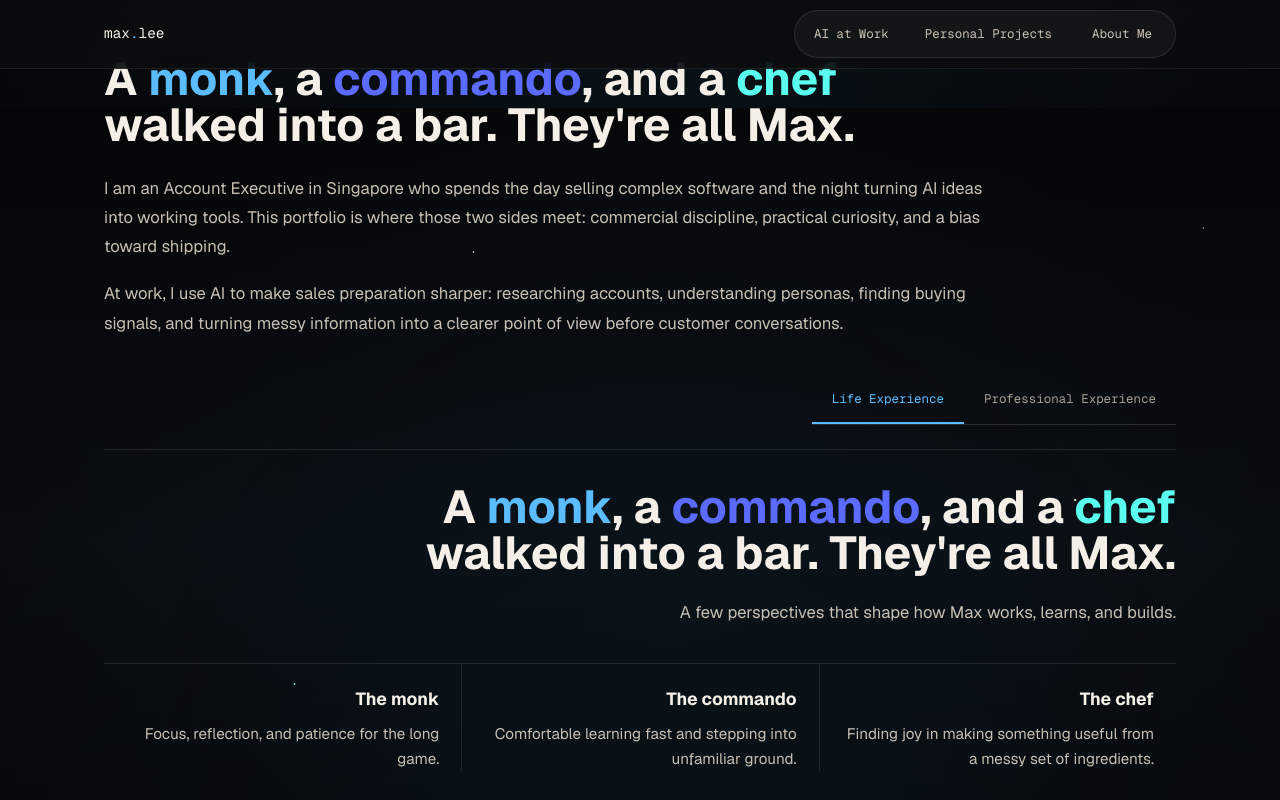
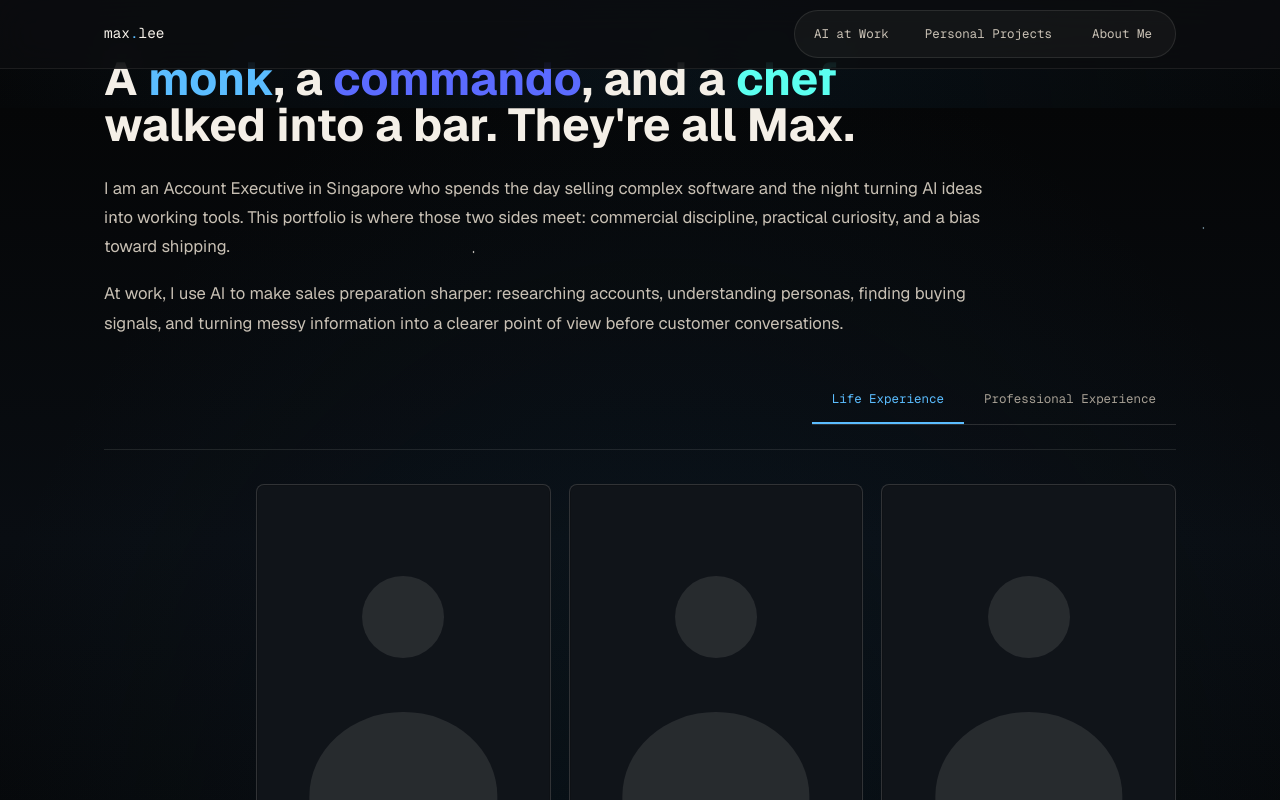
Before and after one commit to maxleesianyi/max-lee-ai-portfolio-website, a Next.js app: page / in a window 1280 px wide. Both pictures are taken after a click on the tab "Life Experience". Shown: the part 692-1492 px from the top of the page. Built offline with nearby package versions, Linux system fonts and the light colour scheme.

Commit message:
Refresh life experience gallery

```diff
--- a/app/components/ExperienceExplorer.tsx
+++ b/app/components/ExperienceExplorer.tsx
@@ -4,20 +4,11 @@ import { KeyboardEvent, useState } from "react";
 
 type ExperienceKey = "life" | "professional";
 
-type HeadlinePart = {
-  text: string;
-  color?: string;
-};
-
 export type ExperienceExplorerContent = {
   life: {
     label: string;
-    headline: string;
-    headlineParts?: HeadlinePart[];
-    body: string;
     items: Array<{
       title: string;
-      description: string;
     }>;
   };
   professional: {
@@ -126,23 +117,11 @@ export function ExperienceExplorer({ content, nested = false }: Props) {
       >
         {active === "life" ? (
           <div className="life-experience">
-            <h2>
-              {content.life.headlineParts?.map((part, index) =>
-                part.color ? (
-                  <span key={`${part.text}-${index}`} style={{ color: part.color }}>
-                    {part.text}
-                  </span>
-                ) : (
-                  part.text
-                ),
-              ) ?? content.life.headline}
-            </h2>
-            <p>{content.life.body}</p>
             <div className="life-experience-list">
               {content.life.items.map((item) => (
                 <article key={item.title}>
+                  <div className="life-experience-photo" role="img" aria-label={`${item.title} photo placeholder`} />
                   <h3>{item.title}</h3>
-                  <p>{item.description}</p>
                 </article>
               ))}
             </div>
--- a/app/globals.css
+++ b/app/globals.css
@@ -1172,51 +1172,58 @@ a:hover .browser-frame {
 }
 
 .life-experience {
-  text-align: right;
-}
-
-.life-experience h2 {
-  max-width: 930px;
+  width: min(100%, 920px);
   margin-left: auto;
-  font-size: clamp(2rem, 3.6vw, 3.75rem);
-  line-height: 1;
-  text-wrap: balance;
-}
-
-.life-experience > p {
-  max-width: 720px;
-  margin-top: 22px;
-  margin-left: auto;
-  color: var(--dim);
-  font-size: 1.04rem;
-  line-height: 1.75;
 }
 
 .life-experience-list {
   display: grid;
   grid-template-columns: repeat(3, minmax(0, 1fr));
-  margin-top: 36px;
-  border-top: 1px solid rgba(244, 239, 231, 0.1);
+  gap: 18px;
 }
 
 .life-experience-list article {
   min-width: 0;
-  padding: 22px 22px 0;
-}
-
-.life-experience-list article + article {
-  border-left: 1px solid rgba(244, 239, 231, 0.1);
+  padding: 0;
+}
+
+.life-experience-photo {
+  position: relative;
+  aspect-ratio: 4 / 5;
+  overflow: hidden;
+  border: 1px solid rgba(244, 239, 231, 0.14);
+  border-radius: 8px;
+  background: var(--ink-2);
+  box-shadow: inset 0 0 0 1px rgba(0, 0, 0, 0.14);
+}
+
+.life-experience-photo::before,
+.life-experience-photo::after {
+  position: absolute;
+  left: 50%;
+  background: rgba(244, 239, 231, 0.1);
+  content: "";
+  transform: translateX(-50%);
+}
+
+.life-experience-photo::before {
+  top: 25%;
+  width: 28%;
+  aspect-ratio: 1;
+  border-radius: 50%;
+}
+
+.life-experience-photo::after {
+  bottom: -8%;
+  width: 64%;
+  height: 46%;
+  border-radius: 50% 50% 0 0;
 }
 
 .life-experience-list h3 {
-  font-size: 1.1rem;
-}
-
-.life-experience-list p {
-  margin-top: 10px;
-  color: var(--dim);
-  font-size: 0.95rem;
-  line-height: 1.6;
+  margin-top: 13px;
+  font-size: 1rem;
+  text-align: center;
 }
 
 .case-aside ul {
@@ -1615,17 +1622,16 @@ a:hover .browser-frame {
   }
 
   .life-experience-list {
-    grid-template-columns: 1fr;
+    grid-auto-columns: minmax(210px, 40vw);
+    grid-auto-flow: column;
+    grid-template-columns: none;
+    overflow-x: auto;
+    padding-bottom: 6px;
+    scroll-snap-type: x proximity;
   }
 
   .life-experience-list article {
-    padding: 20px 0 0;
-  }
-
-  .life-experience-list article + article {
-    margin-top: 20px;
-    border-top: 1px solid rgba(244, 239, 231, 0.1);
-    border-left: 0;
+    scroll-snap-align: start;
   }
 
   .professional-timeline {
@@ -1690,6 +1696,10 @@ a:hover .browser-frame {
     gap: 30px;
   }
 
+  .life-experience-list {
+    grid-auto-columns: minmax(210px, 70vw);
+  }
+
   .timeline-company--docusign .company-timeline-track {
     grid-auto-columns: minmax(190px, 72vw);
   }
--- a/content/site.json
+++ b/content/site.json
@@ -80,29 +80,15 @@
     "experienceExplorer": {
       "life": {
         "label": "Life Experience",
-        "headline": "A monk, a commando, and a chef walked into a bar. They're all Max.",
-        "headlineParts": [
-          { "text": "A " },
-          { "text": "monk", "color": "#5BBDFF" },
-          { "text": ", a " },
-          { "text": "commando", "color": "#5B6BFF" },
-          { "text": ", and a " },
-          { "text": "chef", "color": "#5BFFEF" },
-          { "text": " walked into a bar. They're all Max." }
-        ],
-        "body": "A few perspectives that shape how Max works, learns, and builds.",
         "items": [
           {
-            "title": "The monk",
-            "description": "Focus, reflection, and patience for the long game."
+            "title": "The Monk"
           },
           {
-            "title": "The commando",
-            "description": "Comfortable learning fast and stepping into unfamiliar ground."
+            "title": "The Commando"
           },
           {
-            "title": "The chef",
-            "description": "Finding joy in making something useful from a messy set of ingredients."
+            "title": "The Coach"
           }
         ]
       },
```
